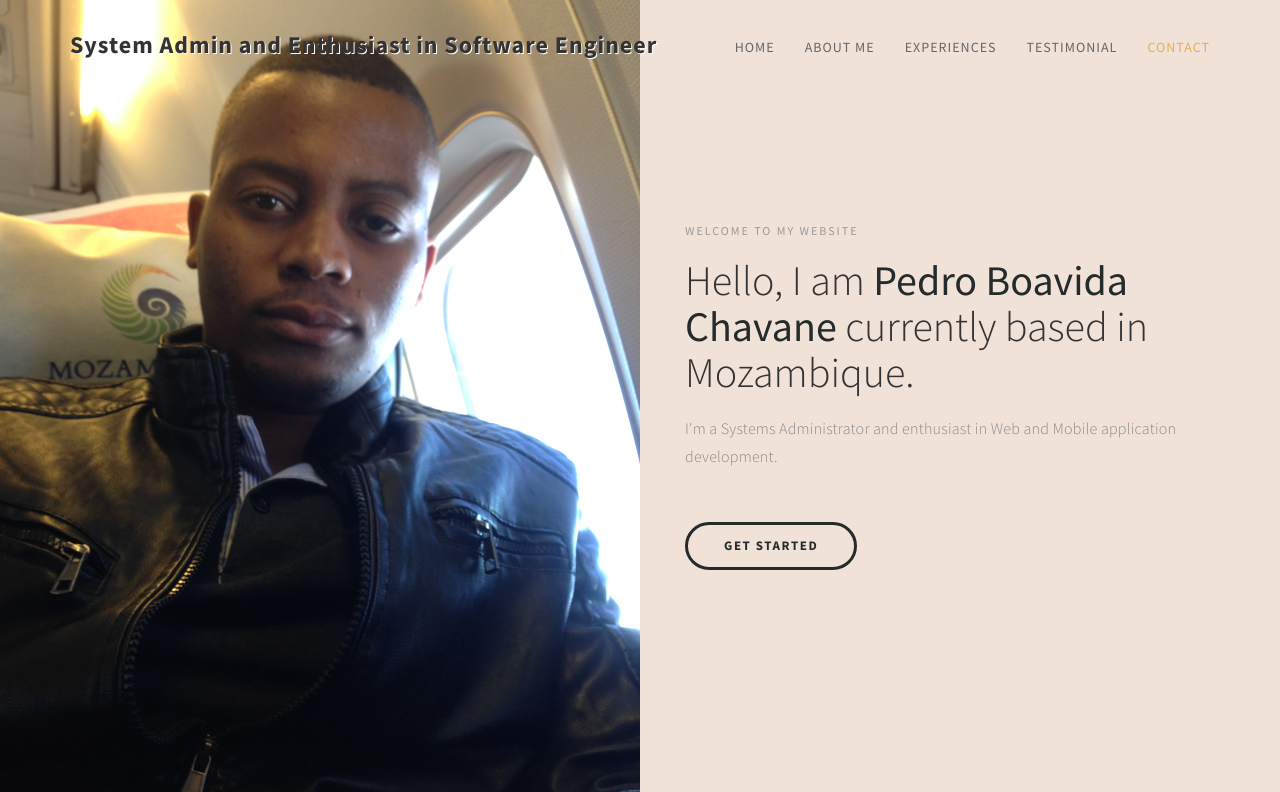
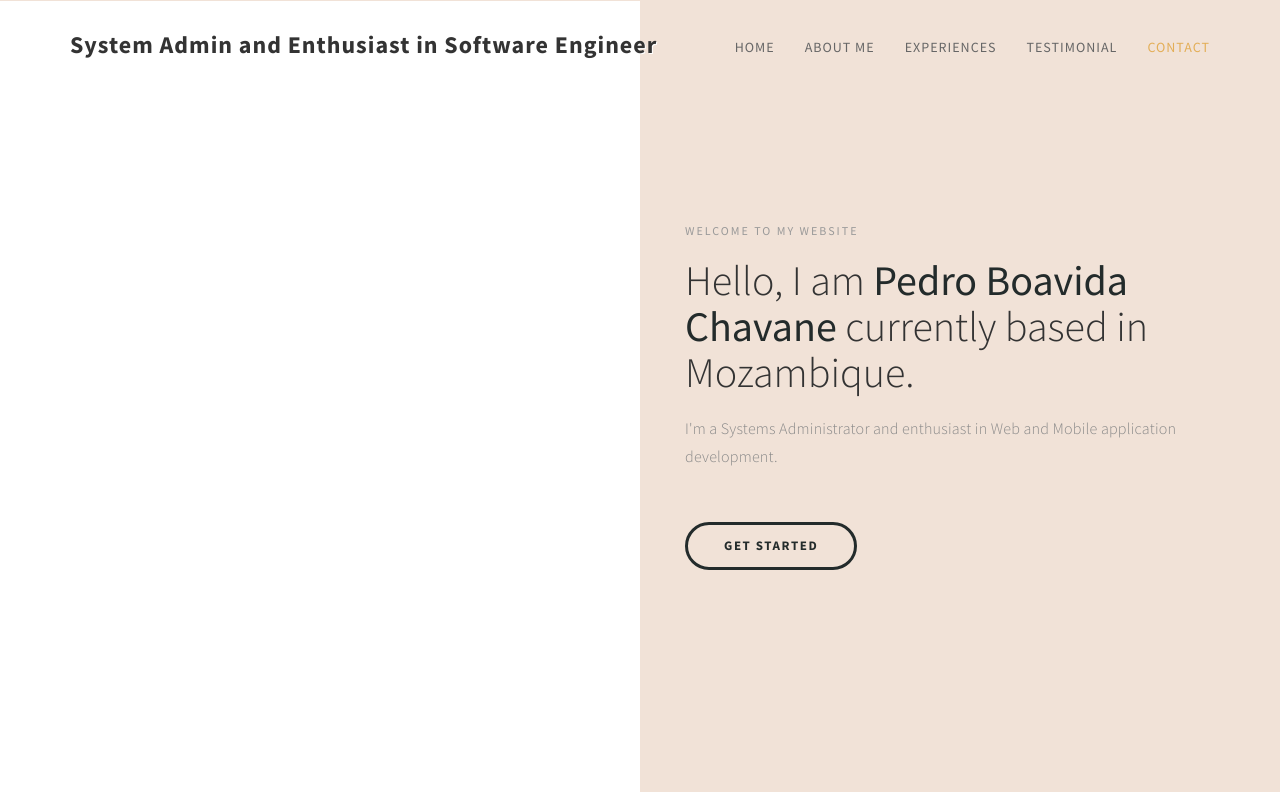
Before and after one commit to pedrobchavane/pedrobchavane.github.io, a plain HTML site: page Portfolio-main/index.html in a window 1280 px wide. Shown: the top 792 px of the page. Drawn offline with Linux system fonts and the light colour scheme.

Commit message:
Update index.html

```diff
--- a/Portfolio-main/index.html
+++ b/Portfolio-main/index.html
@@ -70,7 +70,7 @@ http://www.templatemo.com/tm-498-stimulus
           <div class="row">
 
                <div class="col-md-6 col-sm-6">
-                    <div class="home-img"></div>
+                    <div class="pedito"></div>
                </div>
 
                <div class="col-md-6 col-sm-6">
```
